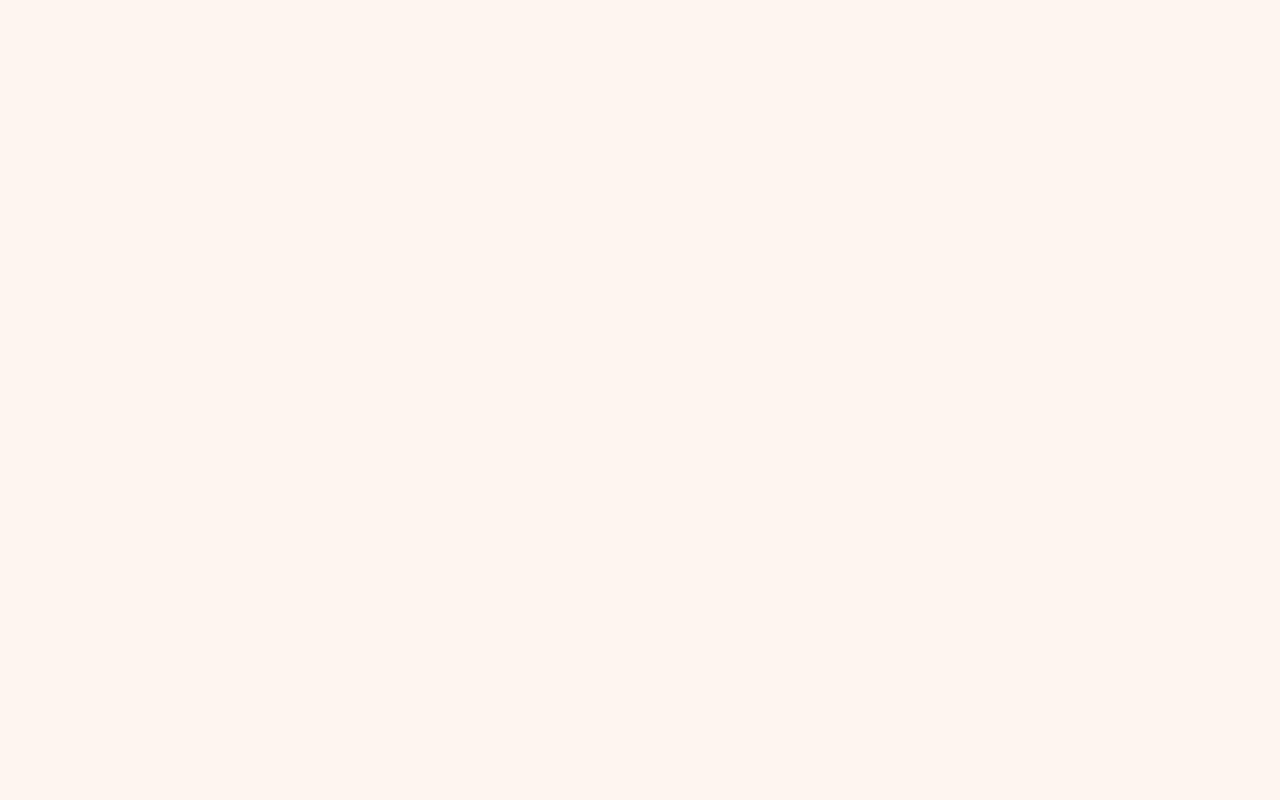
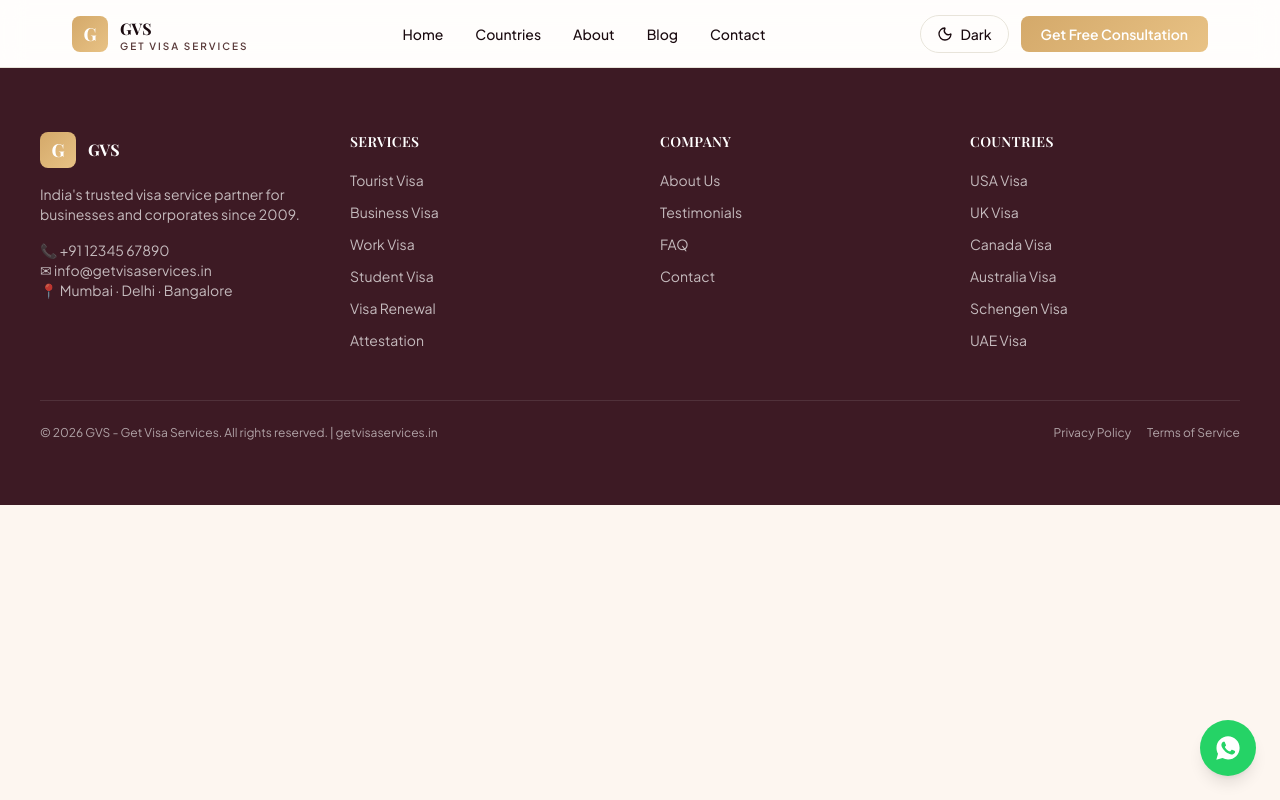
Before and after one commit to blacktornado2/get-visa-services, a Next.js app: page / in a window 1280 px wide. Built offline with nearby package versions, Linux system fonts and the light colour scheme.

Commit message:
Assemble root layout with Nav, Footer, WhatsApp button, and theming

```diff
--- a/src/app/layout.tsx
+++ b/src/app/layout.tsx
@@ -1,33 +1,44 @@
 import type { Metadata } from "next";
-import { Geist, Geist_Mono } from "next/font/google";
+import { Playfair_Display, Plus_Jakarta_Sans } from "next/font/google";
+import { ThemeProvider } from "@/contexts/theme-context";
+import { Nav } from "@/components/Nav";
+import { Footer } from "@/components/Footer";
+import { WhatsAppButton } from "@/components/WhatsAppButton";
 import "./globals.css";
 
-const geistSans = Geist({
-  variable: "--font-geist-sans",
+const playfair = Playfair_Display({
   subsets: ["latin"],
+  weight: ["400", "500", "600", "700"],
+  variable: "--font-playfair",
 });
 
-const geistMono = Geist_Mono({
-  variable: "--font-geist-mono",
+const jakarta = Plus_Jakarta_Sans({
   subsets: ["latin"],
+  weight: ["300", "400", "500", "600", "700"],
+  variable: "--font-jakarta",
 });
 
 export const metadata: Metadata = {
-  title: "Create Next App",
-  description: "Generated by create next app",
+  title: "GVS - Get Visa Services",
+  description: "India's trusted tourist visa consultancy for businesses and corporates.",
 };
 
-export default function RootLayout({
-  children,
-}: Readonly<{
-  children: React.ReactNode;
-}>) {
+const noFlashThemeScript = `(function(){try{var t=localStorage.getItem('gvs-theme')||'light';document.documentElement.setAttribute('data-theme',t);}catch(e){}})();`;
+
+export default function RootLayout({ children }: { children: React.ReactNode }) {
   return (
-    <html
-      lang="en"
-      className={`${geistSans.variable} ${geistMono.variable} h-full antialiased`}
-    >
-      <body className="min-h-full flex flex-col">{children}</body>
+    <html lang="en" className={`${playfair.variable} ${jakarta.variable}`}>
+      <head>
+        <script dangerouslySetInnerHTML={{ __html: noFlashThemeScript }} />
+      </head>
+      <body className="font-body">
+        <ThemeProvider>
+          <Nav />
+          <main className="pt-[68px]">{children}</main>
+          <Footer />
+          <WhatsAppButton />
+        </ThemeProvider>
+      </body>
     </html>
   );
 }
```
